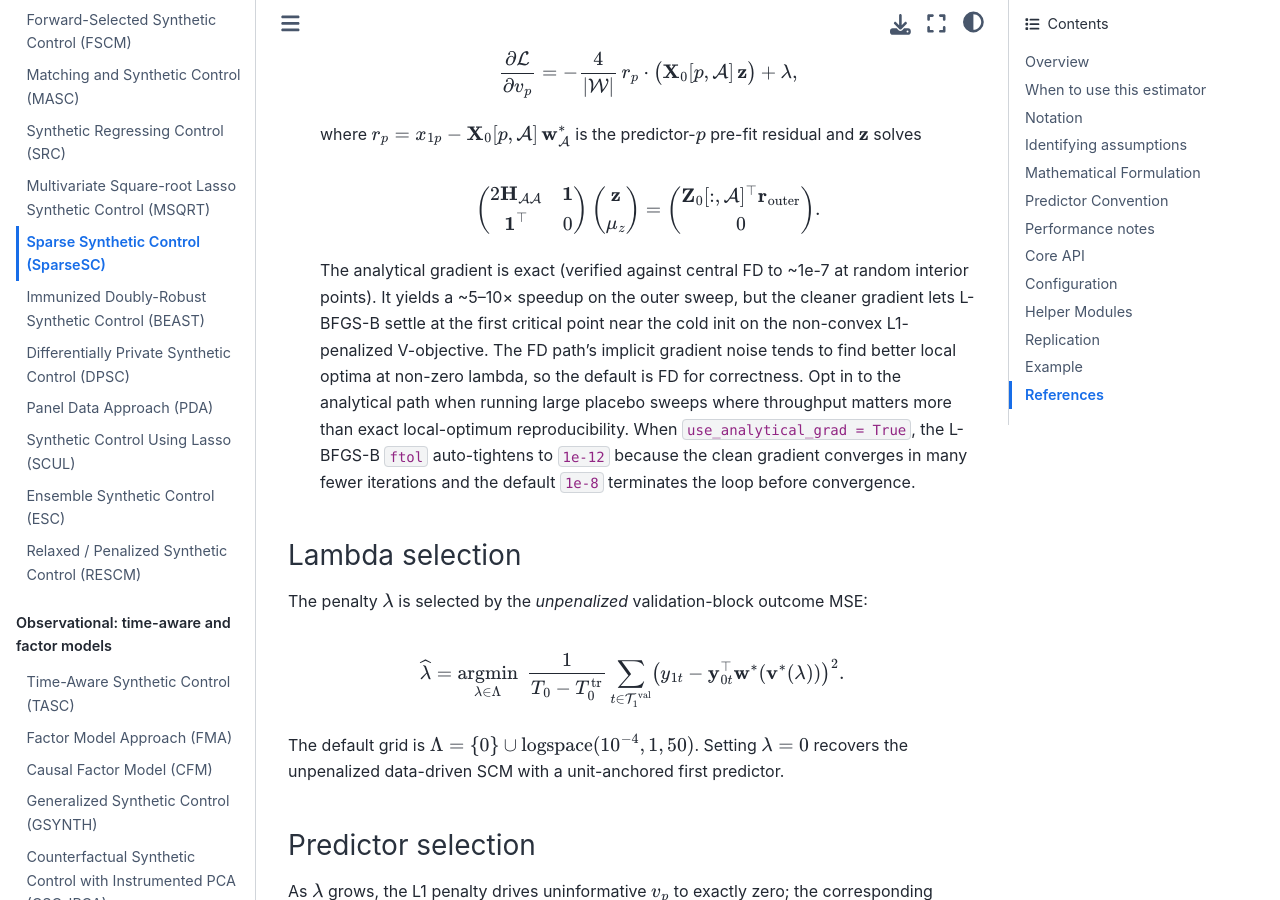
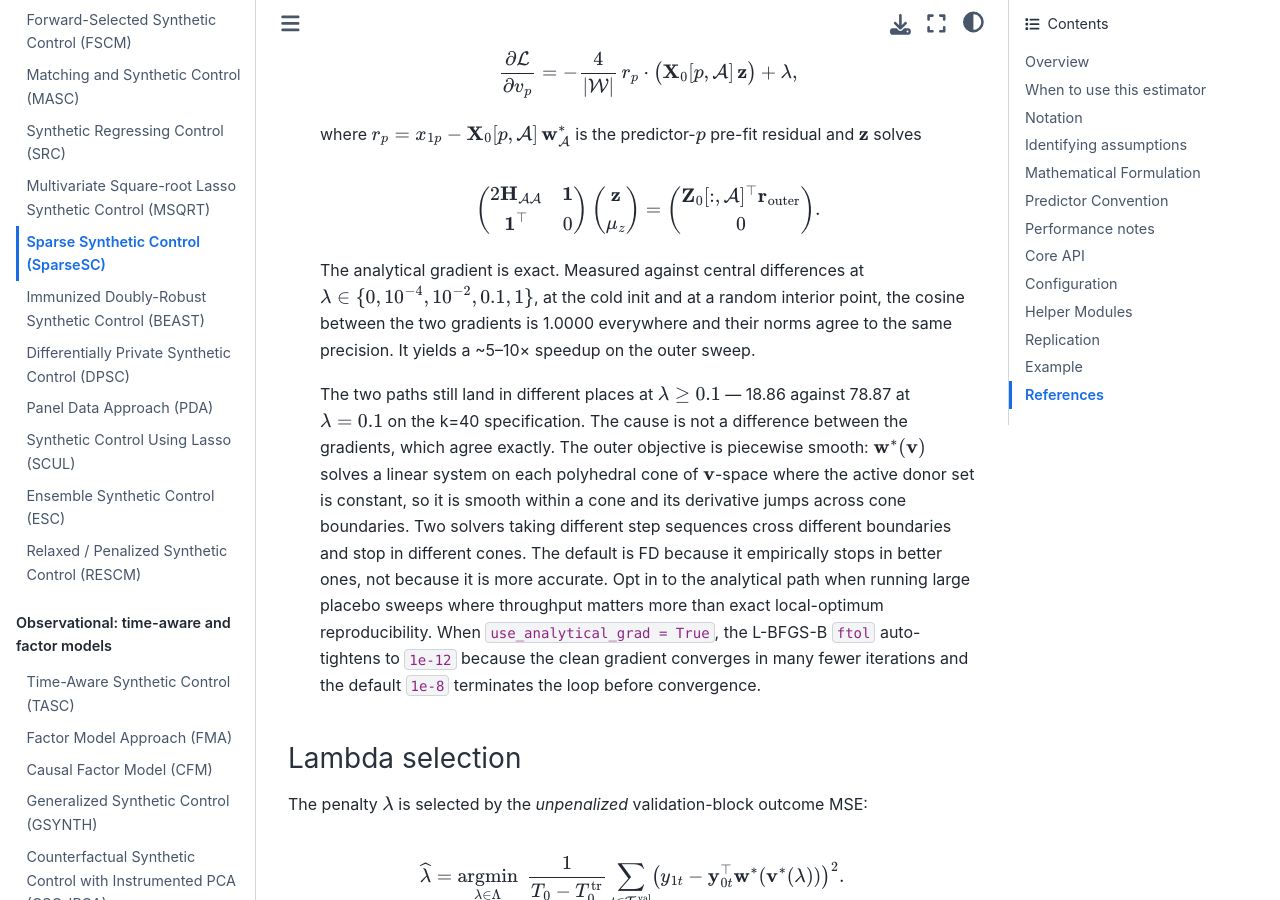
Before and after one commit to jgreathouse9/mlsynth, a Sphinx documentation site: the page built from docs/sparse_sc.rst, in a window 1280 px wide and 900 px high, scrolled down 5454 px. Built offline with Sphinx 7.4.7 and the Sphinx Book theme 1.1.4, drawn with Linux system fonts in a browser that asks for light colours; pages that are not in the unit, such as notebooks, are missing from menus; some of the changed text lies outside the part shown.

Commit message:
Correct a cause the analysis measured out wrong, and name a threshold
Two documentation claims about SparseSC that the root-cause analysis in #603
disproved, in three places between them.

The analytical gradient. docs/sparse_sc.rst in two places and the
use_analytical_grad description all attributed the FD path's better optima to
"FD's implicit gradient noise". There is no such noise. Measured at lambda in
{0, 1e-4, 1e-2, 0.1, 1}, at the cold init and at a random interior point, with
forward and central differences alike, the cosine between the finite-difference
and analytic gradients is 1.0000 and their norms agree to the same precision
(#606). Both gradients are right.

What separates the paths is the objective, not the derivative. w*(v) solves a
linear KKT system on each polyhedral cone of v-space where the active donor set
is constant, so the outer objective is smooth within a cone and its derivative
jumps across cone boundaries. Two solvers taking different step sequences cross
different boundaries and stop in different cones -- 18.86 against 78.87 at
lambda = 0.1 on the k=40 specification. FD stays the default because it
empirically stops in better ones, which is an observation and not an accuracy
argument, and the pages now say that.

The predictor count. docs/replications/sparse_sc.rst printed "predictors kept
(of 33) = 6" with no threshold attached, while dim_u on parameters_used counts
the support at 1e-10 and the page's own script counts at 1e-6. The two can
differ by any predictor whose weight sits between them, and neither is more
correct -- they answer different questions. The row now names its rule and the
page states the relationship. The library's own degeneracy record already holds
this standard: every count reported with its denominator and its threshold,
because a count without either is not a measurement.

Not corrected here: CHANGELOG.md and docs/sparse_sc.rst both claim
outer_restarts=0 reproduces the previous behaviour exactly. The restart feature
rides on 97353377, which changed how _solve ranks candidate starts at every
restart count including zero, so the claim is testable and is being tested
across 25 panels. It will be corrected to whatever that measures, not edited on
suspicion.

Co-Authored-By: Claude Opus 5 <noreply@anthropic.com>
Claude-Session: https://claude.ai/code/session_019AHdYcyq7J2rMctEsiMsf7

```diff
--- a/docs/sparse_sc.rst
+++ b/docs/sparse_sc.rst
@@ -311,13 +311,24 @@ modes are available, controlled by ``use_analytical_grad``:
      =
      \begin{pmatrix} \mathbf{Z}_0[:, \mathcal{A}]^\top \mathbf{r}_{\text{outer}} \\ 0 \end{pmatrix}.
 
-  The analytical gradient is exact (verified against central FD to
-  ~1e-7 at random interior points). It yields a ~5–10× speedup on
-  the outer sweep, but the cleaner gradient lets L-BFGS-B settle at
-  the first critical point near the cold init on the non-convex L1-
-  penalized V-objective. The FD path's implicit gradient noise tends
-  to find better local optima at non-zero lambda, so the default
-  is FD for correctness. Opt in to the analytical path when
+  The analytical gradient is exact. Measured against central
+  differences at :math:`\lambda \in \{0, 10^{-4}, 10^{-2}, 0.1, 1\}`,
+  at the cold init and at a random interior point, the cosine between
+  the two gradients is 1.0000 everywhere and their norms agree to the
+  same precision. It yields a ~5–10× speedup on the outer sweep.
+
+  The two paths still land in different places at
+  :math:`\lambda \ge 0.1` — 18.86 against 78.87 at
+  :math:`\lambda = 0.1` on the k=40 specification. The cause is not a
+  difference between the gradients, which agree exactly. The outer
+  objective is piecewise smooth: :math:`\mathbf{w}^\ast(\mathbf{v})`
+  solves a linear system on each polyhedral cone of
+  :math:`\mathbf{v}`-space where the active donor set is constant, so
+  it is smooth within a cone and its derivative jumps across cone
+  boundaries. Two solvers taking different step sequences cross
+  different boundaries and stop in different cones. The default is FD
+  because it empirically stops in better ones, not because it is more
+  accurate. Opt in to the analytical path when
   running large placebo sweeps where throughput matters more than
   exact local-optimum reproducibility. When ``use_analytical_grad =
   True``, the L-BFGS-B ``ftol`` auto-tightens to ``1e-12`` because
@@ -591,10 +602,12 @@ matter:
   call). Speedup applies universally; no correctness tradeoff.
 * Analytical gradient (opt-in via ``use_analytical_grad=True``)
   removes the :math:`2(P-1)` finite-difference factor (~5-10× on
-  the outer loop). Tradeoff: the cleaner gradient can settle in
-  worse local optima of the non-convex L1-penalized outer
-  objective; FD's implicit gradient noise tends to escape them.
-  Default off for correctness.
+  the outer loop). Tradeoff: the two paths cross different
+  boundaries between the cones on which the active donor set is
+  constant, and stop in different ones; FD empirically stops in
+  better ones at :math:`\lambda \ge 0.1`. The gradients themselves
+  agree to a cosine of 1.0000. Default off on that empirical
+  basis.
 
 Empirically, the combination puts the canonical ADH-7 California
 Prop 99 fit at ~5 s with analytical gradient and ~23 s with FD
```
Also changed, not shown: docs/replications/sparse_sc.rst (+8 -1 lines), 1 other file.
